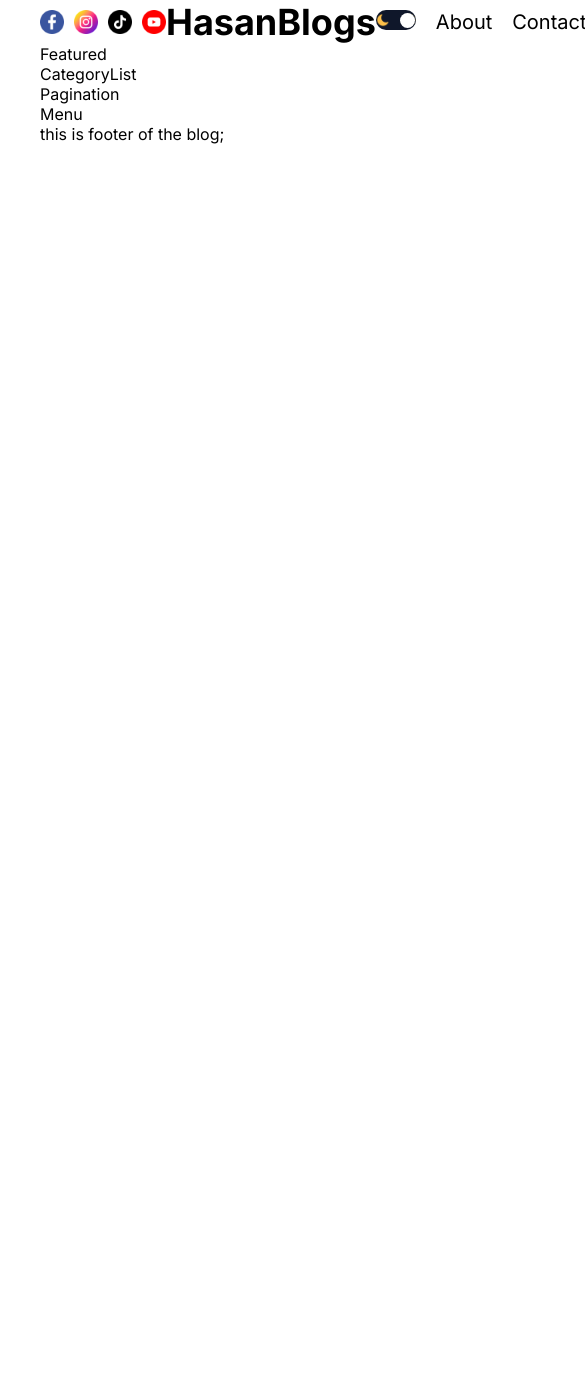
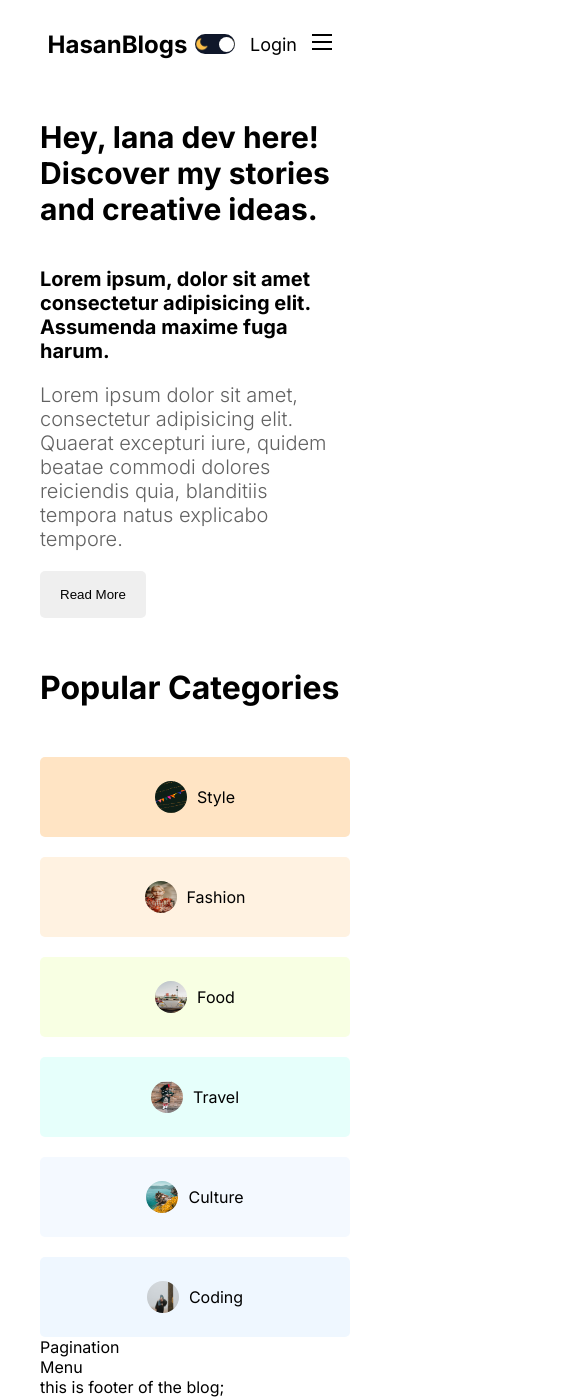
Before and after one commit to hasan-mohammad-bd/blog-app, a Next.js app: page / in a window 390 px wide. Shown: the top 1397 px of the page, 585 px wide, since content can reach past the window. Before the commit the page ends 844 px from the top, so only its background shows below. Built offline with nearby package versions, Linux system fonts and the light colour scheme.

Commit message:
adding category list

```diff
--- a/package.json
+++ b/package.json
@@ -11,7 +11,7 @@
   "dependencies": {
     "eslint": "8.48.0",
     "eslint-config-next": "13.4.19",
-    "next": "13.4.19",
+    "next": "13.5",
     "react": "18.2.0",
     "react-dom": "18.2.0"
   }
--- a/src/app/globals.css
+++ b/src/app/globals.css
@@ -28,6 +28,13 @@ a{
     --textColor:#ddd;
     --softBg: #1f273a;
     --softTextColor: #a6a6a6;
+
+}
+.light{
+    --bg:white;
+    --textColor:black;
+    --softBg: #f0f0f0;
+    --softTextColor: #626262;
 
 }
 
--- a/src/components/authLinks/AuthLinks.jsx
+++ b/src/components/authLinks/AuthLinks.jsx
@@ -1,21 +1,46 @@
-import React from 'react';
-import styles from './authLinks.module.css';
-import Link from 'next/link';
+"use client";
+import React, { useState } from "react";
+import styles from "./authLinks.module.css";
+import Link from "next/link";
 const AuthLinks = () => {
-    const status = "notauthenticated"
-    return (
+  const [open, setOpen] = useState(false);
+  console.log(open);
+  const status = "notauthenticated";
+  return (
+    <>
 
+      <div className={styles.burger} onClick={()=>setOpen(prev => !prev)}>
+        <div className={styles.line}></div>
+        <div className={styles.line}></div>
+        <div className={styles.line}></div>
+      </div>
+      {open && (
+        <div className={styles.burger} >
+            <div className={styles.responsiveMenu}>
+                <Link href="/">Homepage</Link>
+                <Link href="/">About</Link>
+                <Link href="/">Contact</Link>
+
+                {status === "notauthenticated" ? (
+        <Link href="/login">Login</Link>
+      ) : (
         <>
-            {status === "notauthenticated" ? (
+          (<Link href="/write">Write</Link>)<span>Logout</span>
+        </>
+      )}
 
-            <Link href="/login">Login</Link>):
-            <>
-            (<Link href="/write">Write</Link>)
-            <span>Logout</span>
-            </>
-            }
+            </div>
+        </div>
+      )}
+      {status === "notauthenticated" ? (
+        <Link href="/login">Login</Link>
+      ) : (
+        <>
+          (<Link href="/write">Write</Link>)<span>Logout</span>
         </>
-    );
+      )}
+    </>
+  );
 };
 
 export default AuthLinks;
--- a/src/components/authLinks/authLinks.module.css
+++ b/src/components/authLinks/authLinks.module.css
@@ -0,0 +1,51 @@
+.link{
+    cursor: pointer;
+
+}
+
+.burger{
+    width:20px;
+    height:16px;
+    display:flex;
+    flex-direction: column;
+    justify-content: space-between;
+    display: none;
+
+}
+
+.line {
+    width:100%;
+    height: 2px;
+    background-color:var(--textColor);
+    cursor: pointer;
+}
+
+.responsiveMenu{
+    position:absolute;
+    top: 100px;
+    left:0;
+    background-color: var(--bg);
+    height: calc(100vh - 100px);
+    width:100%;
+    display:flex;
+    flex-direction: column;
+    align-items: center;
+    justify-content: center;
+    gap: 50px;
+    font-size: 36px;
+
+
+
+
+
+}
+
+@media screen and (max-width: 640px){
+    .burger{
+        display: flex;
+    }
+
+    .link{
+        display:none
+    }
+}
--- a/src/components/categoryList/CategoryList.jsx
+++ b/src/components/categoryList/CategoryList.jsx
@@ -1,11 +1,75 @@
-import React from 'react';
+import React from "react";
 import styles from "./category.module.css";
+import Link from "next/link";
+import Image from "next/image";
 const CategoryList = () => {
-    return (
-        <div className={styles.container}>
-            CategoryList
-        </div>
-    );
+  return (
+    <div className={styles.container}>
+      <h1 className={styles.title}>Popular Categories</h1>
+      <div className={styles.categories}>
+        <Link href="/blog?cat=style" className={`${styles.category} ${styles.style}`}>
+          <Image
+            src="/style.png"
+            alt=""
+            width={32}
+            height={32}
+            className={styles.image}
+          />
+          Style
+        </Link>
+        <Link href="/blog?cat=fashion" className={`${styles.category} ${styles.fashion}`}>
+          <Image
+            src="/fashion.png"
+            alt=""
+            width={32}
+            height={32}
+            className={styles.image}
+          />
+          Fashion
+        </Link>
+        <Link href="/blog?cat=food" className={`${styles.category} ${styles.food}`}>
+          <Image
+            src="/food.png"
+            alt=""
+            width={32}
+            height={32}
+            className={styles.image}
+          />
+          Food
+        </Link>
+        <Link href="/blog?cat=travel" className={`${styles.category} ${styles.travel}`}>
+          <Image
+            src="/travel.png"
+            alt=""
+            width={32}
+            height={32}
+            className={styles.image}
+          />
+          Travel
+        </Link>
+        <Link href="/blog?cat=culture" className={`${styles.category} ${styles.culture}`}>
+          <Image
+            src="/culture.png"
+            alt=""
+            width={32}
+            height={32}
+            className={styles.image}
+          />
+          Culture
+        </Link>
+        <Link href="/blog?cat=coding" className={`${styles.category} ${styles.coding}`}>
+          <Image
+            src="/coding.png"
+            alt=""
+            width={32}
+            height={32}
+            className={styles.image}
+          />
+          Coding
+        </Link>
+      </div>
+    </div>
+  );
 };
 
 export default CategoryList;
--- a/src/components/categoryList/category.module.css
+++ b/src/components/categoryList/category.module.css
@@ -1,3 +1,78 @@
 .container{
 
 }
+
+.title{
+    margin: 50px 0px;
+
+}
+
+.categories{
+    display:flex;
+    flex-wrap:wrap;
+    justify-content: space-between;
+    gap:20px;
+
+}
+
+.category{
+    display:flex;
+    align-items: center;
+    gap: 10px;
+    width: 15%;
+    height:80px;
+    justify-content: center;
+    border-radius: 5px;
+}
+
+.category.style{
+    background-color: bisque;
+}
+.category.fashion{
+    background-color: rgb(255, 242, 225);
+}
+.category.food{
+    background-color: rgb(248, 255, 227);
+}
+.category.travel{
+    background-color: rgb(230, 255, 251);
+}
+.category.coding{
+    background-color: rgb(239, 247, 255);
+}
+.category.culture{
+    background-color: rgb(244, 249, 255);
+}
+
+.image{
+    border-radius: 50%;
+}
+
+@media screen and (max-width: 1280px){
+    .category{
+        width:20%;
+
+
+    }
+}
+@media screen and (max-width: 1024px){
+    .category{
+        width:25%;
+
+
+    }
+}
+@media screen and (max-width: 768px){
+    .category{
+        width:45%;
+
+
+    }
+}
+@media screen and (max-width: 640px){
+    .category{
+        width:100%;
+
+
+    }
+}
--- a/src/components/featured/Featured.jsx
+++ b/src/components/featured/Featured.jsx
@@ -1,9 +1,20 @@
 import React from 'react';
 import styles from "./featured.module.css";
+import Image from 'next/image';
 const Featured = () => {
     return (
         <div className={styles.container}>
-            Featured
+            <h1 className={styles.title}><b>Hey, lana dev here!</b> Discover my stories and creative ideas.</h1>
+            <div className={styles.post}>
+                <div className={styles.imgContainer}>
+                    <Image className={styles.image} src="/p1.jpeg " alt='' fill/>
+                </div>
+                <div className={styles.textContainer}>
+                    <h1 className={styles.postTitle}>Lorem ipsum, dolor sit amet consectetur adipisicing elit. Assumenda maxime fuga harum.</h1>
+                    <p className={styles.postDesc}>Lorem ipsum dolor sit amet, consectetur adipisicing elit. Quaerat excepturi iure, quidem beatae commodi dolores reiciendis quia, blanditiis tempora natus explicabo tempore.</p>
+                    <button className={styles.button}>Read More</button>
+                </div>
+            </div>
         </div>
     );
 };
--- a/src/components/featured/featured.module.css
+++ b/src/components/featured/featured.module.css
@@ -1,3 +1,87 @@
 .container{
+    margin-top: 30px;
+}
+
+.title{
+    font-size: 60px;
+    font-weight: 300px;
+}
+
+.post{
+    margin-top: 40px;
+    display: flex;
+    align-items: center;
+    gap:50px;
+
 
 }
+
+.image{
+    object-fit: cover;
+    z-index: 10;
+}
+
+.imgContainer{
+    flex:1;
+    height: 500px;
+    position: relative;
+
+}
+
+.textContainer{
+    flex:1;
+    display: flex;
+    flex-direction: column;
+    gap:20px;
+
+}
+
+.postTitle{
+    font-size: 40px;
+}
+
+.postDesc{
+    font-size:20px;
+    font-weight: 300;
+    color: var(--softTextColor);
+
+
+}
+
+.button{
+    padding: 16px 20px;
+    border:none;
+    border-radius:5px;
+    width: max-content;
+}
+
+@media screen and (max-width: 768px){
+    .title{
+        font-size:40px;
+
+    }
+
+    .postTitle{
+        font-size: 30px;
+    }
+
+    .post{
+        flex-direction: column;
+
+    }
+}
+@media screen and (max-width: 540px){
+    .title{
+        font-size:30px;
+
+    }
+    .postTitle{
+        font-size:20px;
+    }
+
+    .imgContainer{
+        display: none;
+    }
+
+
+}
--- a/src/components/navbar/Navbar.jsx
+++ b/src/components/navbar/Navbar.jsx
@@ -18,9 +18,9 @@ const Navbar = () => {
             </div>
             <div className={styles.links}>
                 <ThemeToggle/>
-                <Link href="/">Homepage</Link>
-                <Link href="/">Contact</Link>
-                <Link href="/">About</Link>
+                <Link className={styles.link} href="/">Homepage</Link>
+                <Link className={styles.link} href="/">Contact</Link>
+                <Link className={styles.link} href="/">About</Link>
                 <AuthLinks/>
 
             </div>
--- a/src/components/navbar/navbar.module.css
+++ b/src/components/navbar/navbar.module.css
@@ -1,27 +1,62 @@
-.container{
+.container {
   display: flex;
   align-items: center;
   justify-content: space-between;
+  padding: 30px 0;
+
 }
 
-.social{
+.social {
   display: flex;
-    gap:10px;
+  gap: 10px;
   flex: 1;
 }
 
-.logo{
-    flex:1;
+.logo {
+  flex: 1;
   text-align: center;
   font-size: 36px;
   font-weight: bold;
 }
 
-.links{
+.links {
   display: flex;
-    gap:20px;
-    flex:1;
+  gap: 20px;
+  flex: 1;
   font-size: 20px;
   flex-direction: row-reverse;
+}
 
+@media screen and (max-width: 1280px) {
+  .logo {
+    font-size: 32px;
   }
+
+  .links {
+    font-size: 18px;
+    gap: 15px;
+  }
+}
+@media screen and (max-width: 1024px) {
+  .social {
+    display: none;
+  }
+
+  .logo {
+    font-size: 18px;
+    gap: 15px;
+  }
+}
+@media screen and (max-width: 768px) {
+  .logo {
+    font-size: 24px;
+  }
+}
+@media screen and (max-width: 640px) {
+  .links{
+    justify-content: flex-end;
+  }
+  .link {
+    display: none;
+  }
+}
```
Also changed, not shown: 1 other file (tests, documents, lock files or other folders). Lines whose indentation alone changed are shown as unchanged.
